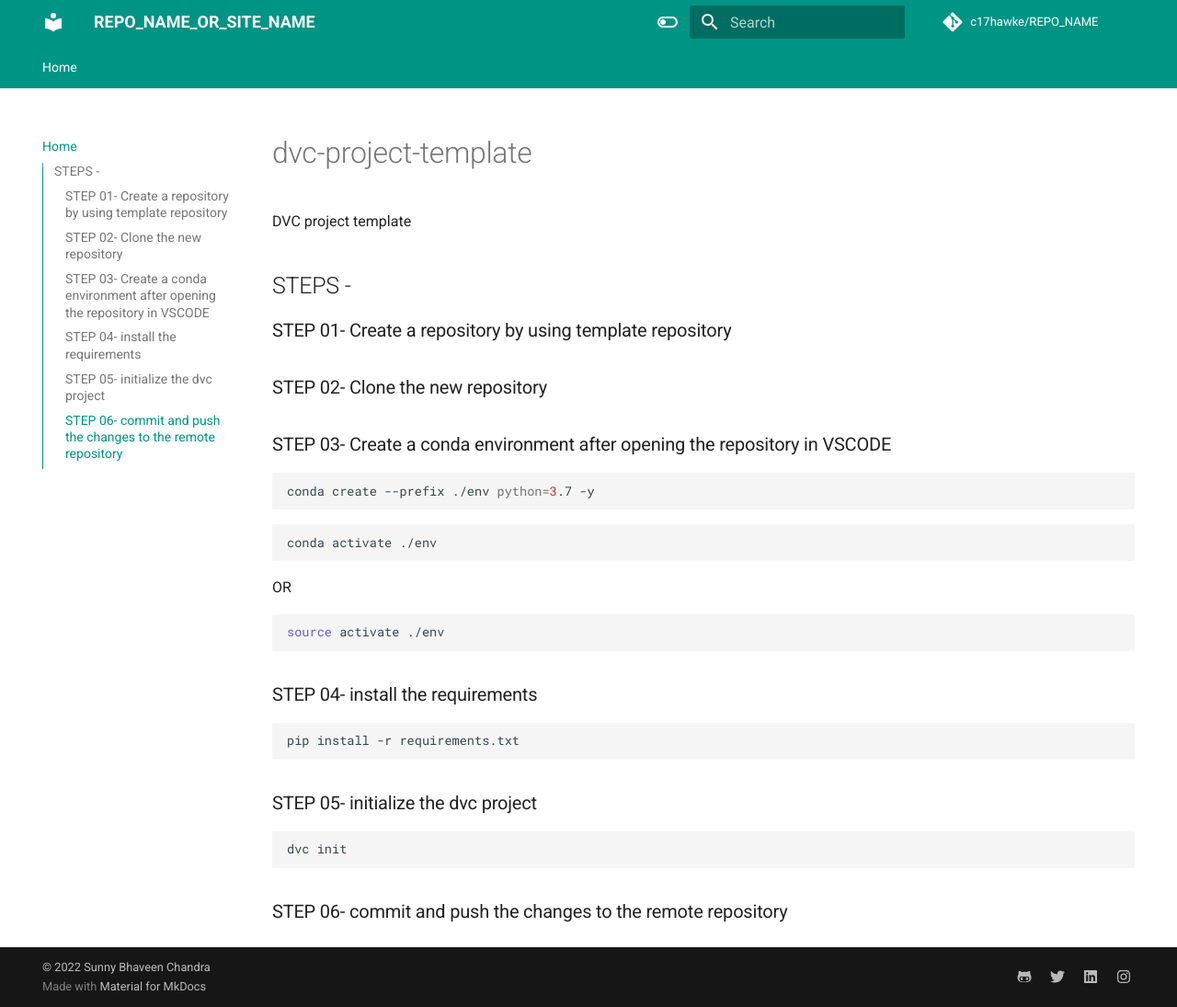
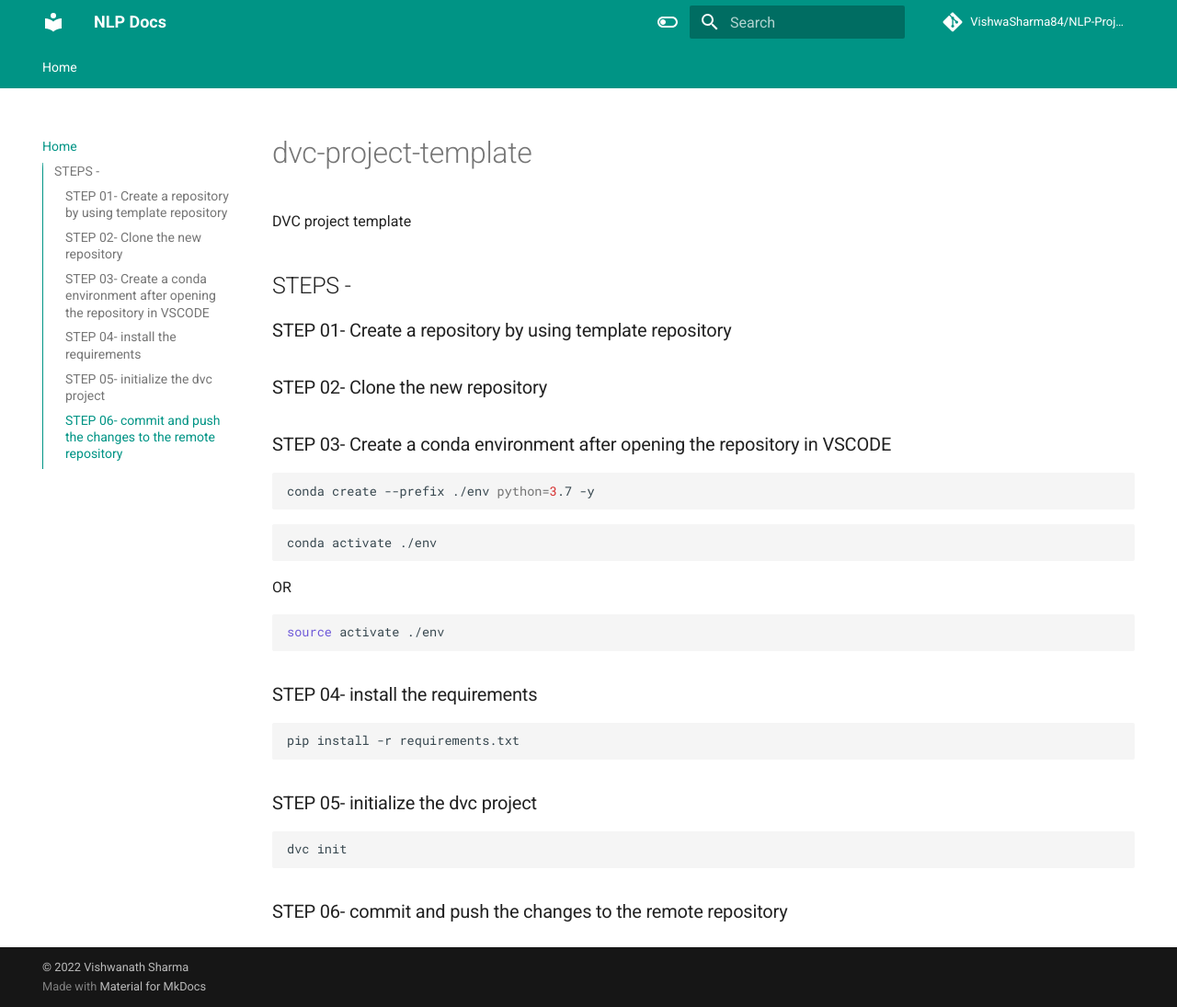
Before and after one commit to VishwaSharma84/NLP-Project, an MkDocs documentation site: the page built from docs/index.md, in a window 1280 px wide and 1095 px high. Shown: the whole window at 92% size. Built offline with MkDocs 1.6.1 and Material for MkDocs 9.7.7, drawn with Linux system fonts in a browser that asks for light colours; comment, search, counter and statistics services are not loaded.

Commit message:
Update mkdocs.yml

```diff
--- a/mkdocs.yml
+++ b/mkdocs.yml
@@ -1,16 +1,16 @@
 # Project information
-site_name: REPO_NAME_OR_SITE_NAME
+site_name: NLP Docs
 # defeine TOC or order of website-
 nav:
   - Home: index.md
 
-site_author: Sunny Bhaveen Chandra
+site_author: Vishwanath Sharma
 site_description: >-
   DESCRIPTION
 
 # Repository
-repo_name: c17hawke/REPO_NAME
-repo_url: https://github.com/c17hawke/REPO_NAME
+repo_name: VishwaSharma84/NLP-Project
+repo_url: https://github.com/VishwaSharma84/NLP-Project
 
 # Configuration
 theme:
@@ -36,16 +36,6 @@ theme:
       accent: lime
   # logo: PyTorch_logo_icon.svg
 
-extra:
-  social:
-    - icon: fontawesome/brands/github-alt
-      link: https://github.com/c17hawke
-    - icon: fontawesome/brands/twitter
-      link: https://twitter.com/c17hawke
-    - icon: fontawesome/brands/linkedin
-      link: https://linkedin.com/in/c17hawke
-    - icon: fontawesome/brands/instagram
-      link: https://www.instagram.com/c17hawke/
 
 extra_javascript:
   - javascripts/mathjax.js
@@ -70,4 +60,4 @@ plugins:
   - search
 
 copyright: |
-  &copy; 2022 <a href="https://github.com/c17hawke"  target="_blank" rel="noopener">Sunny Bhaveen Chandra</a>
+  &copy; 2022 <a href="https://github.com/VishwaSharma84/"  target="_blank" rel="noopener">Vishwanath Sharma</a>
```
